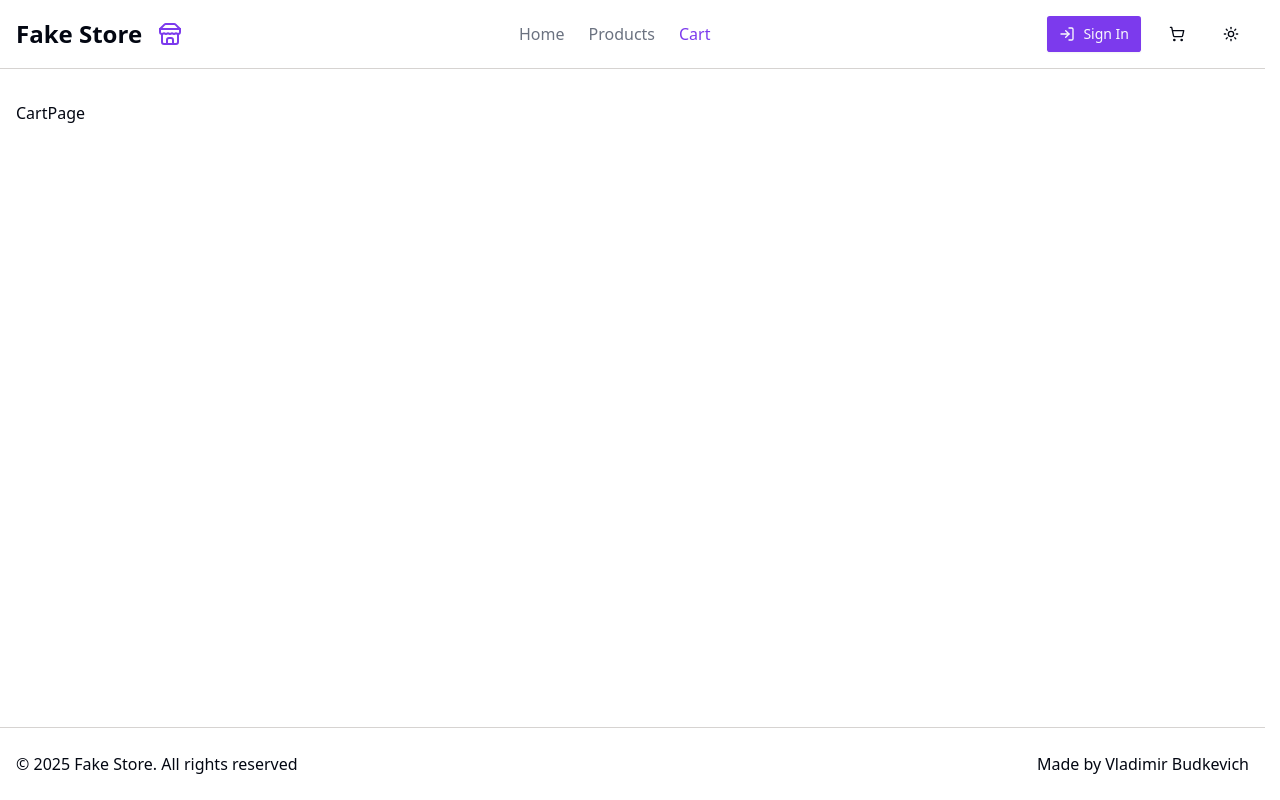
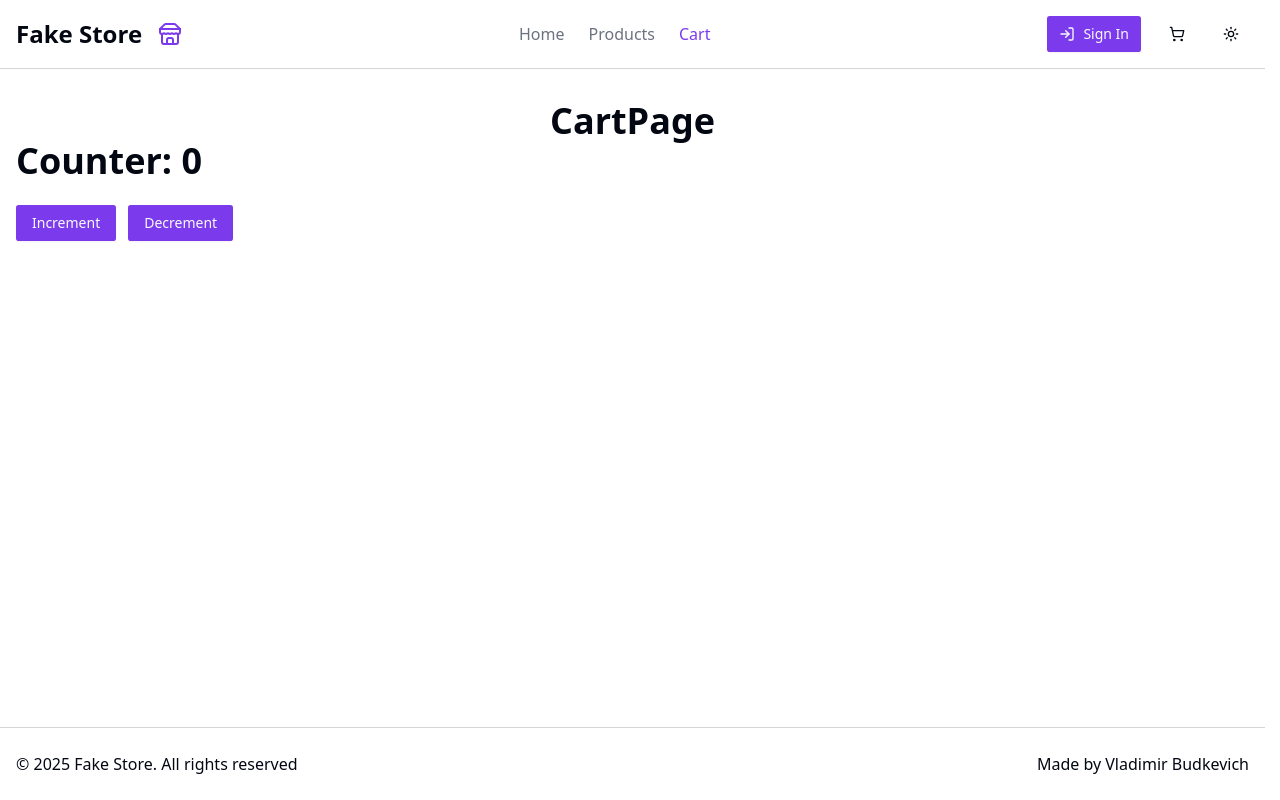
Before and after one commit to toriomara/fake-store-redux, a Next.js app: page /cart in a window 1280 px wide. Built offline with nearby package versions, Linux system fonts and the light colour scheme.

Commit message:
feat: add react-redux & simple counter

```diff
--- a/package.json
+++ b/package.json
@@ -22,6 +22,7 @@
     "react": "^19.0.0",
     "react-dom": "^19.0.0",
     "react-hook-form": "^7.54.2",
+    "react-redux": "^9.2.0",
     "tailwind-merge": "^3.0.2",
     "tailwindcss-animate": "^1.0.7",
     "zod": "^3.24.2"
--- a/src/app/cart/page.jsx
+++ b/src/app/cart/page.jsx
@@ -1,7 +1,13 @@
+import { Counter } from "@/components/Counter";
 import React from "react";
 
 const CartPage = () => {
-  return <div className="container mx-auto px-4 my-8">CartPage</div>;
+  return (
+    <div className="page-container">
+      <h1 className="text-4xl font-bold text-center">CartPage</h1>
+      <Counter />
+    </div>
+  );
 };
 
 export default CartPage;
--- a/src/app/globals.css
+++ b/src/app/globals.css
@@ -110,3 +110,7 @@
     @apply bg-background text-foreground;
   }
 }
+
+.page-container {
+  @apply container mx-auto px-4 my-8;
+}
--- a/src/app/layout.js
+++ b/src/app/layout.js
@@ -1,8 +1,11 @@
+// "use client";
+
 import "./globals.css";
 import { Geist, Geist_Mono } from "next/font/google";
 import { Header } from "@/components/Header";
 import { Footer } from "@/components/Footer";
 import { ThemeProvider } from "@/components/theme-provider";
+import { StoreProvider } from "@/components/StoreProvider";
 
 const geistSans = Geist({
   variable: "--font-geist-sans",
@@ -25,6 +28,7 @@ export default function RootLayout({ children }) {
       <body
         className={`${geistSans.variable} ${geistMono.variable} antialiased flex flex-col h-screen w-full`}
       >
+        <StoreProvider>
           <ThemeProvider
             attribute="class"
             defaultTheme="system"
@@ -35,6 +39,7 @@ export default function RootLayout({ children }) {
             <main className="flex-1">{children}</main>
             <Footer />
           </ThemeProvider>
+        </StoreProvider>
       </body>
     </html>
   );
--- a/src/app/login/page.jsx
+++ b/src/app/login/page.jsx
@@ -26,10 +26,11 @@ const LoginPage = () => {
   });
 
   const [error, setError] = useState("");
-  const [loading, setLoading] = useState(true);
+  const [loading, setLoading] = useState(false);
   const router = useRouter();
 
   const handleLogin = async (data) => {
+    setLoading(true);
     try {
       const res = await fetch("/api/login", {
         method: "POST",
@@ -48,7 +49,7 @@ const LoginPage = () => {
         setError(result.message || "Login failed");
       }
     } catch (err) {
-      setError("An error occurred. Please try again.");
+      setError("An error occurred. Please try again");
     } finally {
       setLoading(false);
     }
@@ -59,7 +60,7 @@ const LoginPage = () => {
   }
 
   return (
-    <div className="container mx-auto p-4 my-6 flex-1 flex items-center justify-center">
+    <div className="container mx-auto h-[90%] p-4 my-6 flex-1 flex items-center justify-center">
       <Card className="w-full max-w-md p-6 shadow-md flex place-self-center">
         <CardHeader>
           <CardTitle className="text-center text-2xl">Login</CardTitle>
--- /dev/null
+++ b/src/app/not-found.jsx
@@ -0,0 +1,31 @@
+"use client";
+
+import Link from "next/link";
+import { Button } from "@/components/ui/button";
+import { useTheme } from "next-themes";
+
+const PageNotFound = () => {
+  const { theme } = useTheme();
+
+  return (
+    <div className="page-container grid h-[90%] items-center justify-center">
+      <div className="grid">
+        <h1 className="text-6xl font-bold mb-6">Page Not Found</h1>
+        <p className="text-3xl font-semibold mb-2">
+          We could not find what you were looking for.
+        </p>
+        <p className="text-md mb-6">
+          Please contact the owner of the site that linked you to the original
+          URL and let them know their link is broken.
+        </p>
+        <div className="">
+          <Link href="/">
+            <Button variant="outline">Go Back Home</Button>
+          </Link>
+        </div>
+      </div>
+    </div>
+  );
+};
+
+export default PageNotFound;
--- a/src/app/products/[id]/page.jsx
+++ b/src/app/products/[id]/page.jsx
@@ -12,10 +12,11 @@ import { Badge } from "@/components/ui/badge";
 const ProductPage = () => {
   const { id } = useParams();
   const [product, setProduct] = useState(null);
-  const [loading, setLoading] = useState(true);
+  const [loading, setLoading] = useState(false);
   const [error, setError] = useState(null);
 
   useEffect(() => {
+    setLoading(true);
     const fetchData = async () => {
       try {
         if (!id) return;
--- /dev/null
+++ b/src/components/Counter.jsx
@@ -0,0 +1,24 @@
+"use client";
+
+import { decrement, increment } from "@/features/counter/counterSlice";
+import { useSelector, useDispatch } from "react-redux";
+import { Button } from "./ui/button";
+
+export const Counter = () => {
+  const counter = useSelector((state) => state.counter.value);
+  const dispatch = useDispatch();
+
+  return (
+    <div className="grid gap-6">
+      <h1 className="text-4xl font-semibold">Counter: {counter}</h1>
+      <div className="flex space-x-3">
+        <Button className="w-fit" onClick={() => dispatch(increment())}>
+          Increment
+        </Button>
+        <Button className="w-fit" onClick={() => dispatch(decrement())}>
+          Decrement
+        </Button>
+      </div>
+    </div>
+  );
+};
--- /dev/null
+++ b/src/components/StoreProvider.jsx
@@ -0,0 +1,8 @@
+"use client";
+
+import { Provider } from "react-redux";
+import { store } from "@/store/store";
+
+export const StoreProvider = ({ children }) => {
+  return <Provider store={store}>{children}</Provider>;
+};
--- /dev/null
+++ b/src/features/auth/authSlice.js
@@ -0,0 +1,15 @@
+import { createSlice } from '@reduxjs/toolkit';
+
+const initialState = { value: 0 };
+
+const authSlice = createSlice({
+  name: 'auth',
+  initialState,
+//   reducers: {
+//     increment: (state) => { state.value += 1; },
+//     decrement: (state) => { state.value -= 1; },
+//   },
+});
+
+// export const { increment, decrement } = counterSlice.actions;
+export default authSlice.reducer;
--- /dev/null
+++ b/src/features/counter/counterSlice.js
@@ -0,0 +1,15 @@
+import { createSlice } from '@reduxjs/toolkit';
+
+const initialState = { value: 0 };
+
+const counterSlice = createSlice({
+  name: 'counter',
+  initialState,
+  reducers: {
+    increment: (state) => { state.value += 1; },
+    decrement: (state) => { state.value -= 1; },
+  },
+});
+
+export const { increment, decrement } = counterSlice.actions;
+export default counterSlice.reducer;
--- /dev/null
+++ b/src/store/store.js
@@ -0,0 +1,13 @@
+import { configureStore } from "@reduxjs/toolkit";
+import { combineReducers } from "@reduxjs/toolkit";
+import counterReducer from "../features/counter/counterSlice";
+import authReducer from "../features/auth/authSlice"
+
+const rootReducer = combineReducers({
+  auth: authReducer,
+  counter: counterReducer,
+});
+
+export const store = configureStore({
+  reducer: rootReducer,
+});
```
Also changed, not shown: 1 other file (tests, documents, lock files or other folders). Lines whose indentation alone changed are shown as unchanged.
